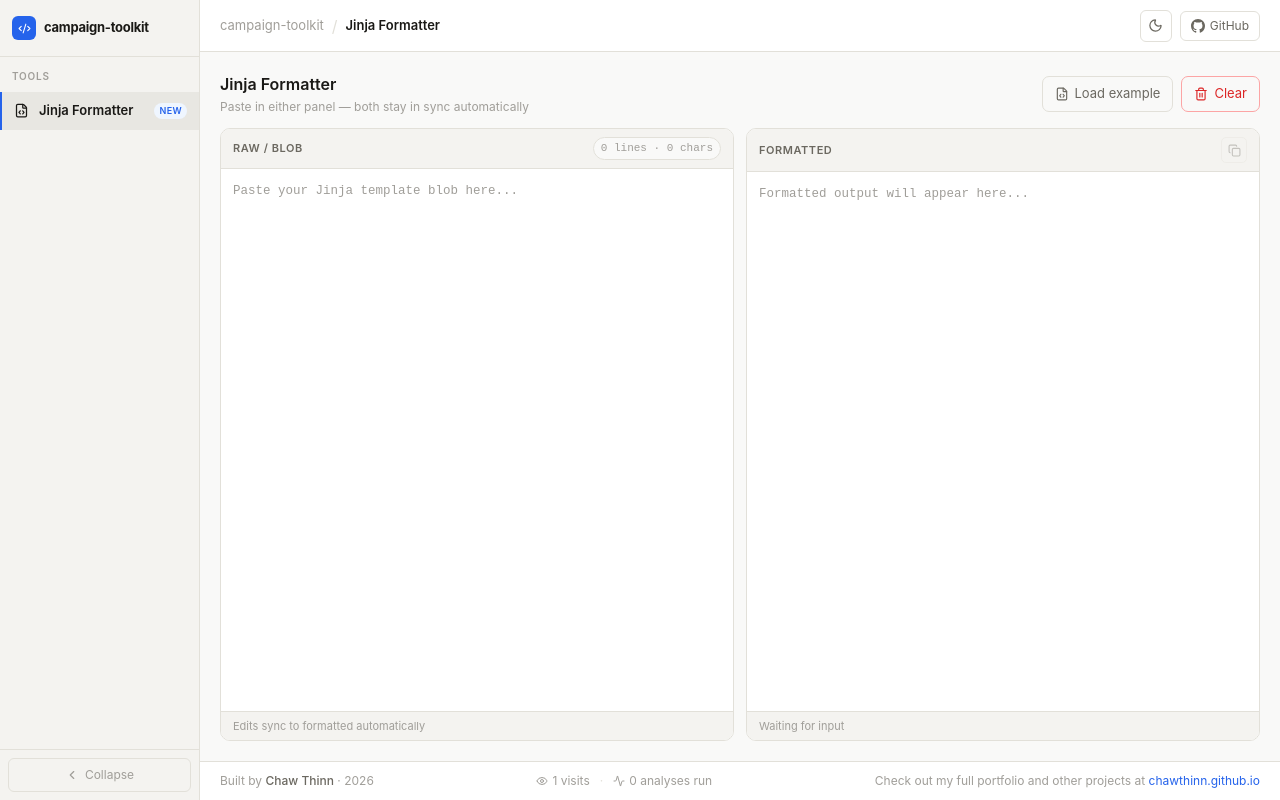
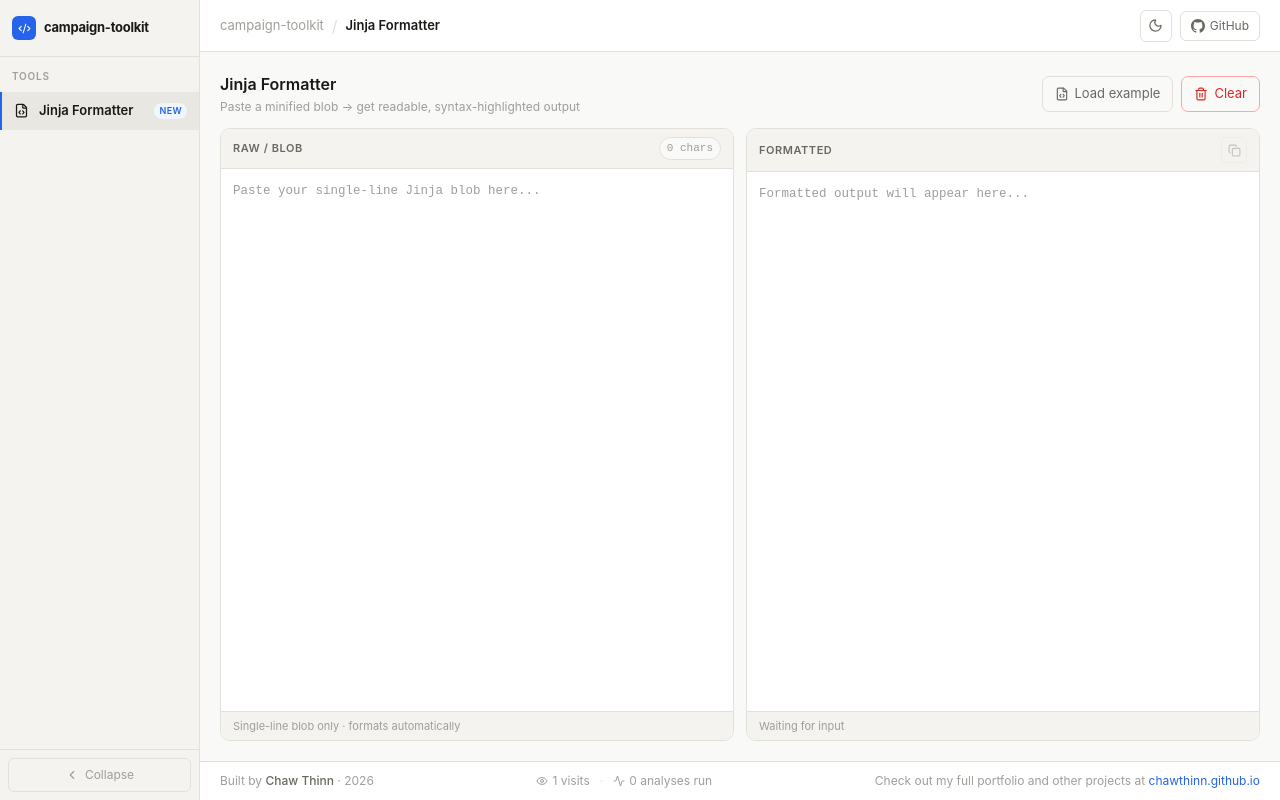
Before and after one commit to chawthinn/campaign-toolkit, a Next.js app: page / in a window 1280 px wide. Built offline with nearby package versions, Linux system fonts and the light colour scheme.

Commit message:
feat: improve JinjaFormatter with minification logic and enhanced user prompts

```diff
--- a/app/components/tools/JinjaFormatter.tsx
+++ b/app/components/tools/JinjaFormatter.tsx
@@ -4,6 +4,15 @@ import { useState, useRef, useEffect } from 'react';
 import { Copy, Trash2, FileCode, Check } from 'lucide-react';
 import { formatJinja, JINJA_EXAMPLE } from '@/app/lib/jinja-formatter';
 import { recordAnalysis } from '@/app/lib/stats';
+
+// Collapse formatted multi-line back to a single-line blob
+function minify(text: string): string {
+  return text
+    .split('\n')
+    .map((s) => s.trim())
+    .filter(Boolean)
+    .join(' ');
+}
 
 export default function JinjaFormatter() {
   const [raw, setRaw] = useState('');
@@ -21,25 +30,25 @@ export default function JinjaFormatter() {
     return () => clearTimeout(timer);
   }, [raw, editingFormatted]);
 
-  // Imperatively update the formatted div's HTML so we never reset the cursor mid-edit
+  // Imperatively update the formatted div's HTML to avoid cursor resets mid-edit
   useEffect(() => {
     if (!fmtRef.current || editingFormatted) return;
     fmtRef.current.innerHTML = formatted
       || '<span style="color:var(--text-muted)">Formatted output will appear here...</span>';
   }, [formatted, editingFormatted]);
 
-  // Formatted panel edited → push plain text back to raw
-  function handleFormattedInput() {
-    if (!fmtRef.current) return;
-    setRaw(fmtRef.current.innerText);
+  // On blur: minify the formatted content back to a single-line raw blob
+  function handleFormattedBlur() {
+    const text = fmtRef.current?.innerText?.trim() ?? '';
+    const blob = minify(text);
+    setRaw(blob);
+    setEditingFormatted(false);
+    if (blob) recordAnalysis();
   }
 
-  // On blur: re-apply syntax highlighting and record the analysis
-  function handleFormattedBlur() {
-    const text = fmtRef.current?.innerText?.trim() ?? '';
-    setRaw(text);
-    setEditingFormatted(false); // triggers effects above to re-highlight
-    if (text) recordAnalysis();
+  function handleRawChange(value: string) {
+    // Strip any newlines — raw is always a single-line blob
+    setRaw(value.replace(/\n/g, ' '));
   }
 
   function handleClear() {
@@ -48,7 +57,8 @@ export default function JinjaFormatter() {
   }
 
   function handleExample() {
-    setRaw(JINJA_EXAMPLE);
+    // JINJA_EXAMPLE may be multi-line for readability; minify it so raw stays one line
+    setRaw(minify(JINJA_EXAMPLE));
     recordAnalysis();
   }
 
@@ -59,7 +69,6 @@ export default function JinjaFormatter() {
     setTimeout(() => setCopied(false), 1500);
   }
 
-  const rawLines = raw ? raw.split('\n').length : 0;
   const fmtLines = formatted ? formatted.split('\n').length : 0;
 
   return (
@@ -71,7 +80,7 @@ export default function JinjaFormatter() {
             Jinja Formatter
           </h2>
           <p style={{ fontSize: '12px', color: 'var(--text-muted)', marginTop: '2px' }}>
-            Paste in either panel — both stay in sync automatically
+            Paste a minified blob → get readable, syntax-highlighted output
           </p>
         </div>
         <div style={{ display: 'flex', gap: '8px' }}>
@@ -88,27 +97,28 @@ export default function JinjaFormatter() {
 
       {/* Panels */}
       <div style={{ display: 'grid', gridTemplateColumns: '1fr 1fr', gap: '12px', flex: 1, minHeight: 0 }}>
-        {/* Raw */}
+        {/* Raw — single-line blob input */}
         <div className="panel" style={{ display: 'flex', flexDirection: 'column' }}>
           <div className="panel-header">
             <span>Raw / Blob</span>
-            <span className="badge">{rawLines} lines · {raw.length} chars</span>
+            <span className="badge">{raw.length} chars</span>
           </div>
           <textarea
             className="mono code-area"
             value={raw}
-            onChange={(e) => setRaw(e.target.value)}
+            onChange={(e) => handleRawChange(e.target.value)}
             onPaste={() => setTimeout(recordAnalysis, 0)}
-            placeholder="Paste your Jinja template blob here..."
+            onKeyDown={(e) => { if (e.key === 'Enter') e.preventDefault(); }}
+            placeholder="Paste your single-line Jinja blob here..."
             spellCheck={false}
-            style={{ flex: 1, resize: 'none' }}
+            style={{ flex: 1, resize: 'none', whiteSpace: 'nowrap', overflowX: 'auto', overflowY: 'hidden' }}
           />
           <div className="panel-footer">
-            <span>Edits sync to formatted automatically</span>
+            <span>Single-line blob only · formats automatically</span>
           </div>
         </div>
 
-        {/* Formatted */}
+        {/* Formatted — editable, syncs back to raw as a minified blob on blur */}
         <div className="panel" style={{ display: 'flex', flexDirection: 'column' }}>
           <div className="panel-header">
             <span>Formatted</span>
@@ -131,11 +141,10 @@ export default function JinjaFormatter() {
             className="mono code-area formatted-pane"
             style={{ flex: 1, overflow: 'auto', padding: '12px', outline: 'none' }}
             onFocus={() => setEditingFormatted(true)}
-            onInput={handleFormattedInput}
             onBlur={handleFormattedBlur}
           />
           <div className="panel-footer">
-            {formatted ? 'Edits sync to raw automatically' : 'Waiting for input'}
+            {formatted ? 'Edit here → raw updates as minified blob on blur' : 'Waiting for input'}
           </div>
         </div>
       </div>
```
